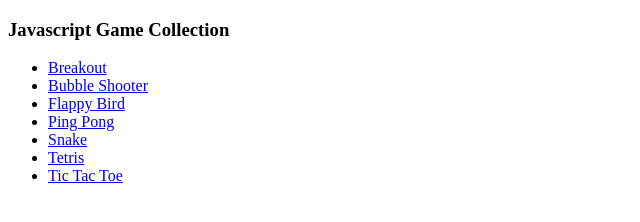
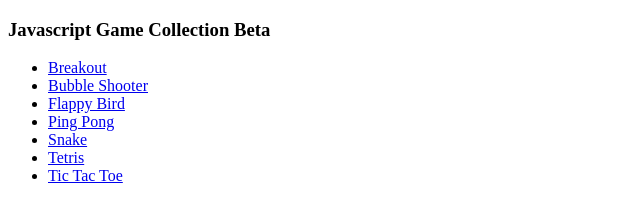
Before and after one commit to klaus-parkes/js-game-collection, a plain HTML site: page index.html in a window 1280 px wide. Shown: the full height of the page, 0-640 px from the left. Drawn offline with Linux system fonts and the light colour scheme.

Commit message:
added beta to title

```diff
--- a/index.html
+++ b/index.html
@@ -4,7 +4,7 @@
     <title>Javascript Game Collection</title>
   </head>
   <body>
-   <h3>Javascript Game Collection</h3>
+   <h3>Javascript Game Collection Beta</h3>
 
    <ul>
      <li><a href="breakout/index.html">Breakout</a></li>
```
